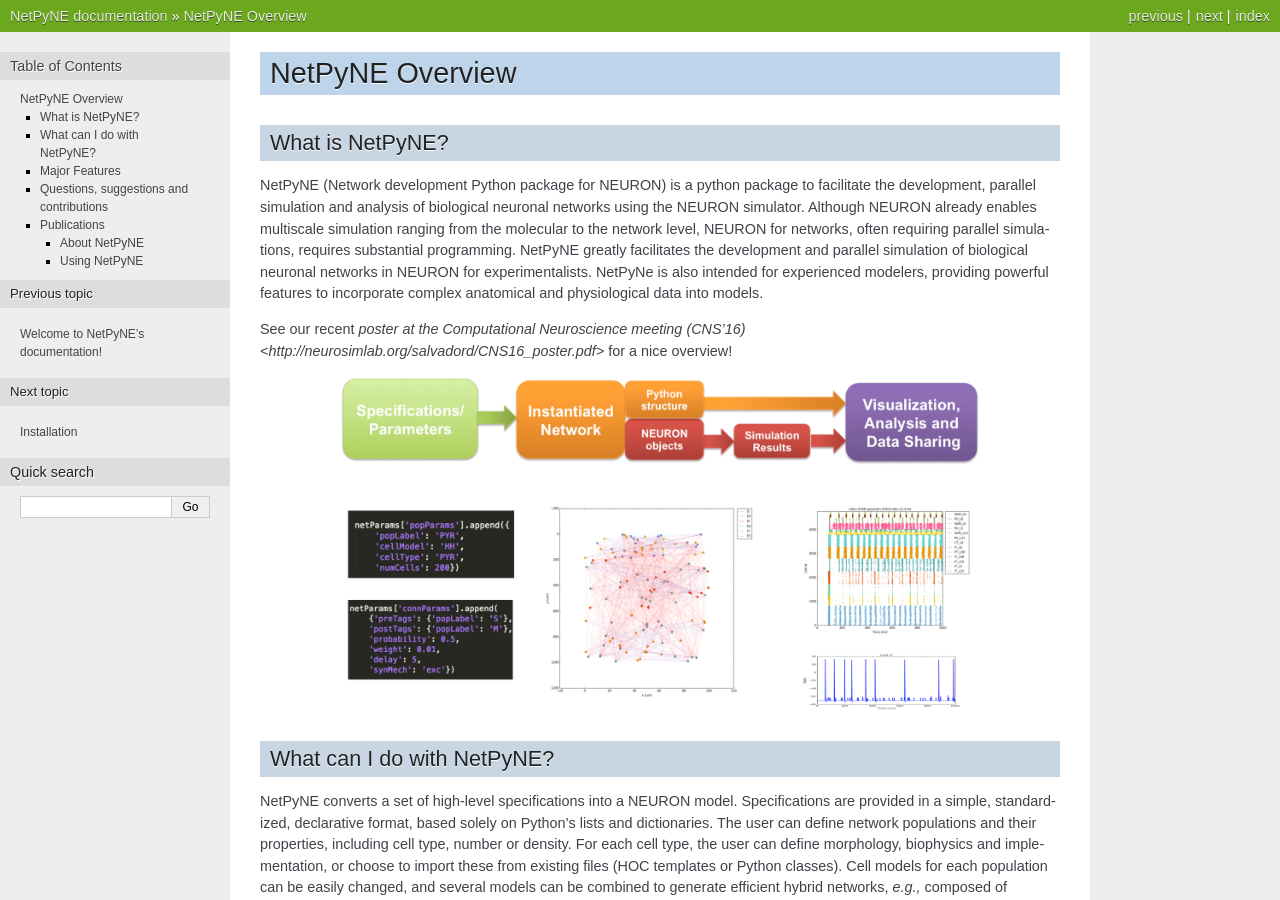
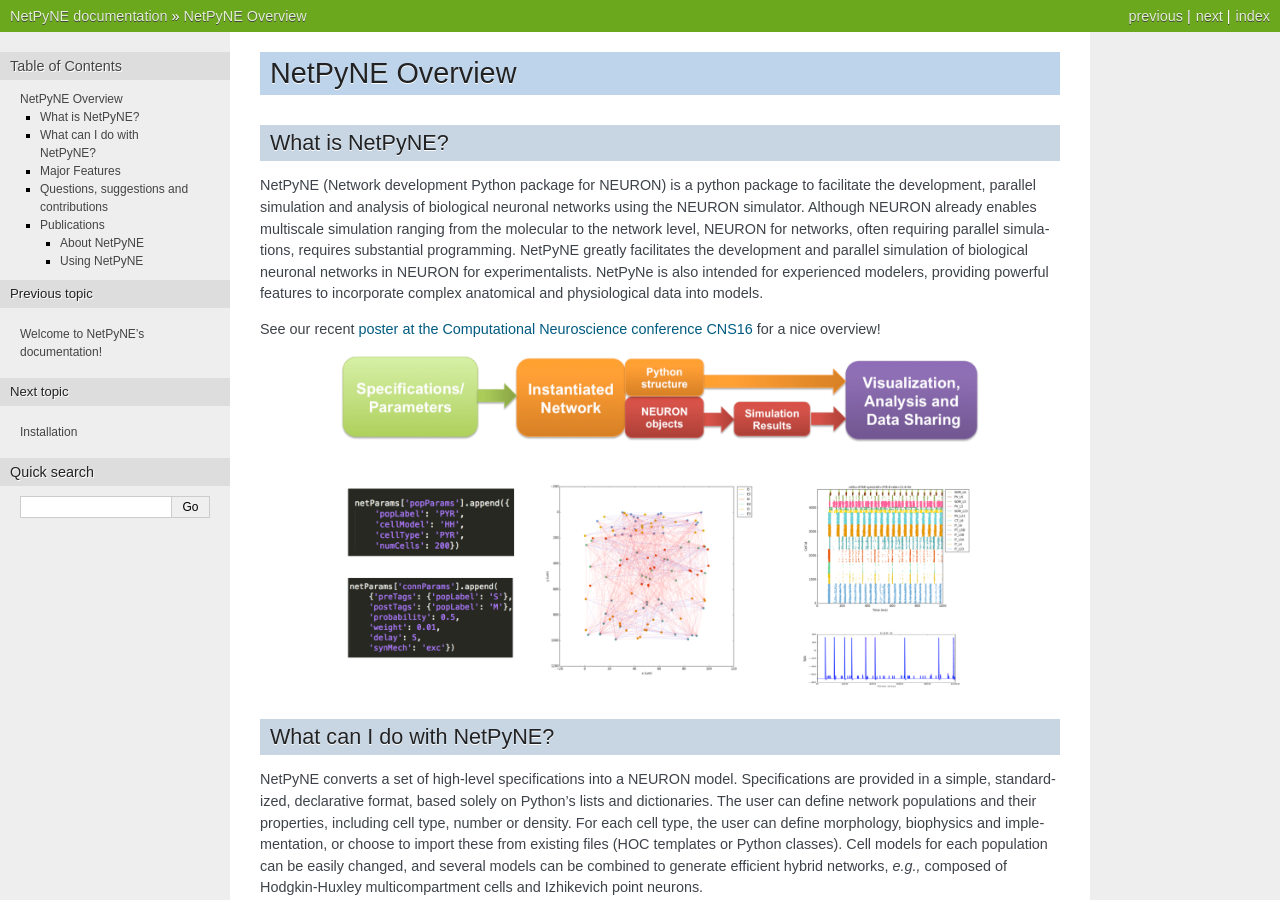
Before and after one commit to suny-downstate-medical-center/netpyne, a Sphinx documentation site: the page built from doc/source/overview.rst, in a window 1280 px wide and 900 px high. Built offline with Sphinx 7.4.7, drawn with Linux system fonts in a browser that asks for light colours.

Commit message:
fixed poster link

```diff
--- a/doc/source/overview.rst
+++ b/doc/source/overview.rst
@@ -7,7 +7,8 @@ What is NetPyNE?
 NetPyNE (Network development Python package for NEURON) is a python package to facilitate the development, parallel simulation and analysis of biological neuronal networks using the NEURON simulator.
 Although NEURON already enables multiscale simulation ranging from the molecular to the network level, NEURON for networks, often requiring parallel simulations, requires substantial programming. NetPyNE greatly facilitates the development and parallel simulation of biological neuronal networks in NEURON for experimentalists.  NetPyNe is also intended for experienced modelers, providing powerful features to incorporate complex anatomical and physiological data into models.
 
-See our recent `poster at the Computational Neuroscience meeting (CNS'16) <http://neurosimlab.org/salvadord/CNS16_poster.pdf>` for a nice overview!
+See our recent `poster at the Computational Neuroscience conference CNS16 <http://neurosimlab.org/salvadord/CNS16_poster.pdf>`_ for a nice overview!
+
 
 .. image:: figs/overview.png
 	:width: 80%
```
